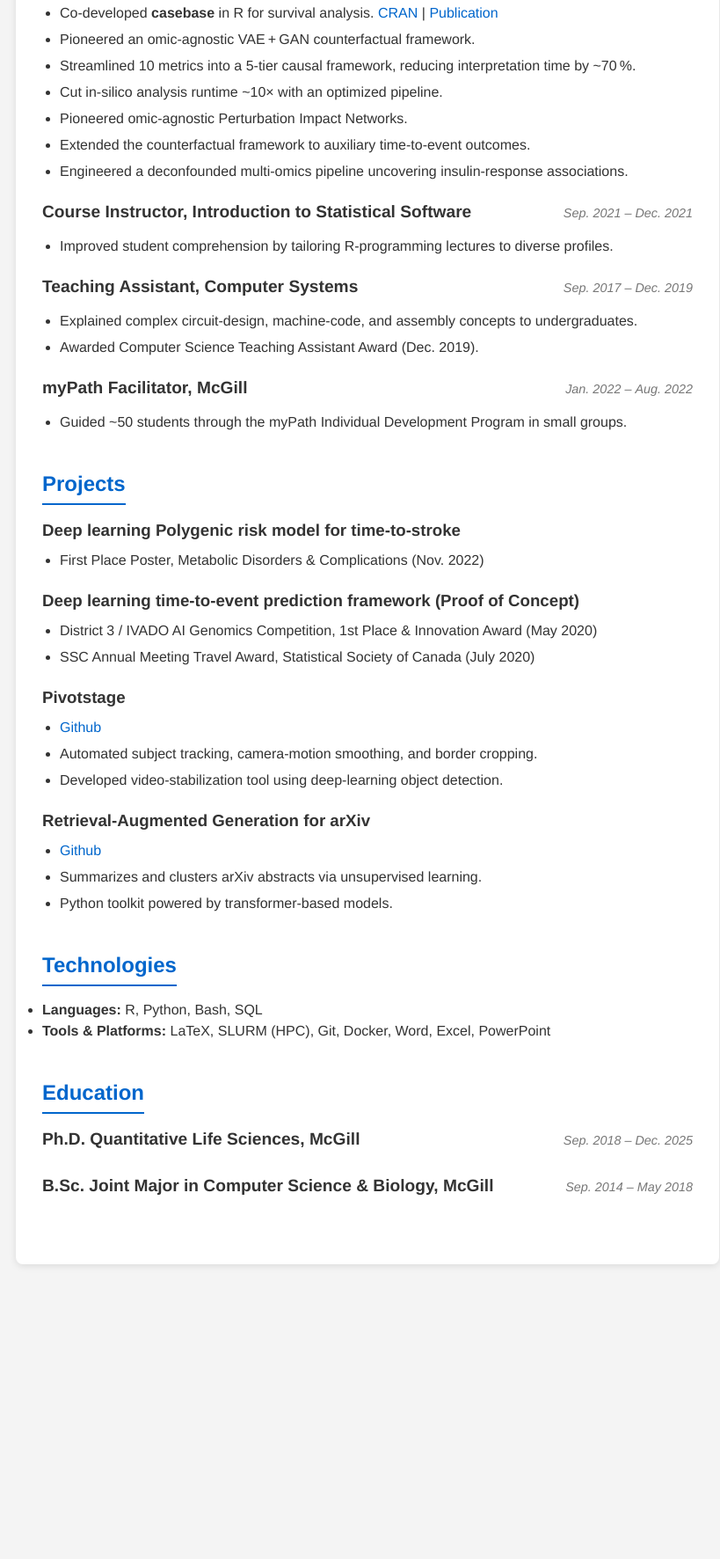
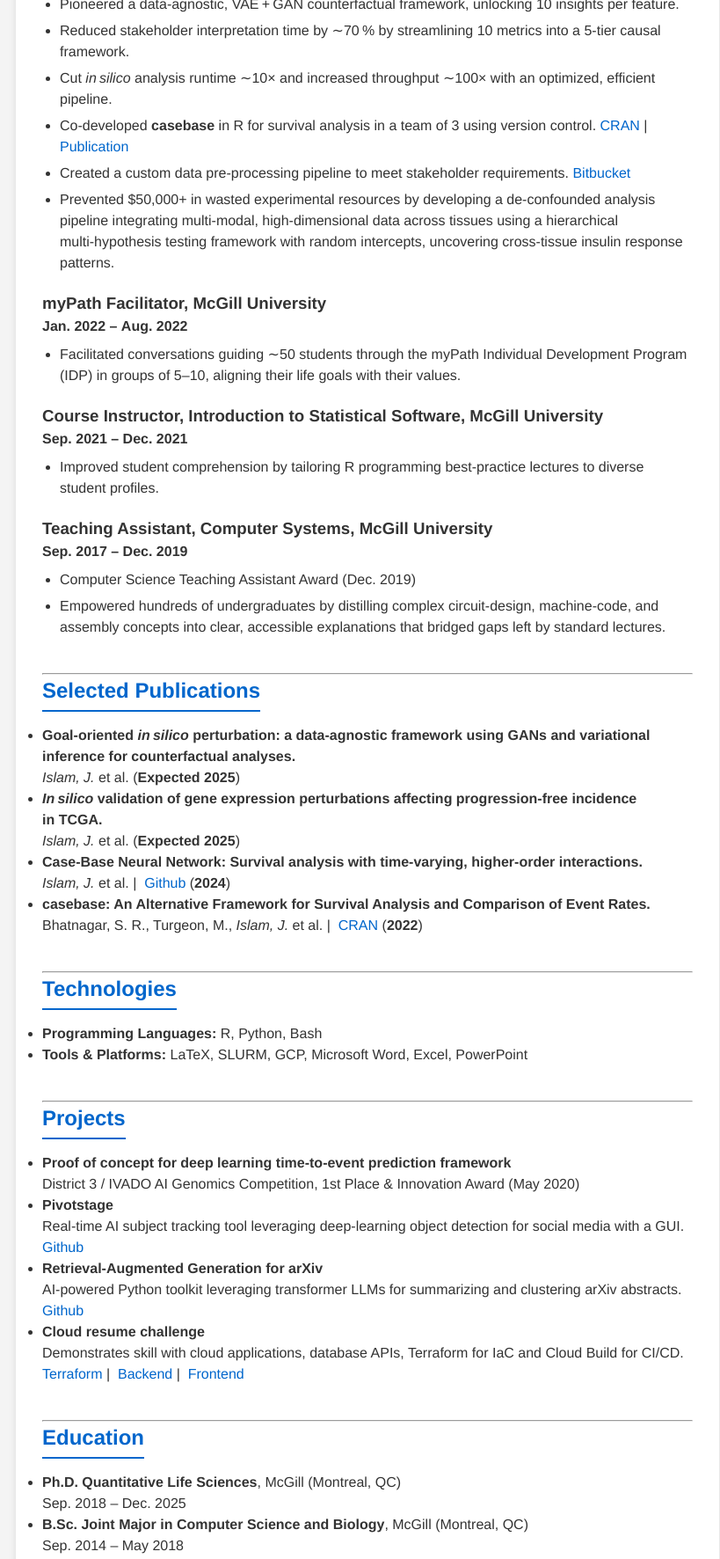
Before and after one commit to Jesse-Islam/resume.jesseislam.com.frontend, a plain HTML site: page index.html in a window 1280 px wide. Shown: the part 466-2238 px from the top of the page at 88% size, without its empty margins (222-1041 px from the left). Before the commit the page ends 1943 px from the top, so only its background shows below. Drawn offline with Linux system fonts and the light colour scheme; no server answers.

Commit message:
updated CV

```diff
--- a/index.html
+++ b/index.html
@@ -119,10 +119,13 @@
     <header>
       <h1>Jesse Islam</h1>
       <div class="contact">
-        Montreal, QC, Canada |
-        <a href="mailto:jesse.islam@mail.mcgill.ca">jesse.islam@mail.mcgill.ca</a> |
-        <a href="https://github.com/Jesse-Islam" target="_blank">Github</a> |
-        <a href="https://linkedin.com/in/jesse-islam-154122140/" target="_blank">LinkedIn</a>
+<p>
+<a href="mailto:jesse.islam@mail.mcgill.ca">jesse.islam@mail.mcgill.ca</a>|
+  <a href="https://github.com/Jesse-Islam" target="_blank">GitHub</a>|
+  <a href="https://linkedin.com/in/jesse-islam-154122140/" target="_blank">LinkedIn</a>|
+  <a href="https://jesseislam.com" target="_blank">JesseIslam.com</a>
+</p>
+
       </div>
     </header>
     <section>
@@ -153,126 +156,158 @@
       });
     });
   </script>
+
+<!-- Header -->
+
+<!-- Experience -->
 <section>
   <h2>Experience</h2>
 
   <div class="item">
-        <div class="item-header">
     <h3>Machine Learning Researcher (PhD), McGill University</h3>
-          <div class="date">Sep.&nbsp;2018&nbsp;–&nbsp;Sept.&nbsp;2025</div>
-        </div>
+    <p><strong>Sep. 2018 – Sept. 2025</strong></p>
     <ul>
-          <li>Created a custom genpipes gene‐expression alignment pipeline. <a href="https://bitbucket.org/Jesse-Islam/genpipes/src/master/" target="_blank">Bitbucket</a></li>
-          <li>Pioneered a deep‑learning framework for time‑varying effects to boost survival prediction accuracy.
-            <a href="https://github.com/Jesse-Islam/cbnn" target="_blank">Github</a> |
-            <a href="https://www.sciencedirect.com/science/article/pii/S2666827024000112" target="_blank">Publication</a> |
+      <li>
+        Pioneered a deep‑learning framework for time‑varying effects, dynamically capturing hazard shifts to boost survival prediction accuracy.
+        <a href="https://github.com/Jesse-Islam/cbnn" target="_blank">Github</a> |
+        <a href="https://www.sciencedirect.com/science/article/pii/S2666827024000112" target="_blank">Publication</a> |
         <a href="https://codeocean.com/capsule/6297135/tree/v1" target="_blank">Docker</a>
       </li>
-          <li>Co‑developed <strong>casebase</strong> in R for survival analysis.
-            <a href="https://cran.r-project.org/package=casebase" target="_blank">CRAN</a> |
+      <li>Pioneered a data‑agnostic, VAE + GAN counterfactual framework, unlocking 10 insights per feature.</li>
+      <li>Reduced stakeholder interpretation time by ∼70 % by streamlining 10 metrics into a 5‑tier causal framework.</li>
+      <li>Cut <em>in silico</em> analysis runtime ∼10× and increased throughput ∼100× with an optimized, efficient pipeline.</li>
+      <li>
+        Co‑developed <strong>casebase</strong> in R for survival analysis in a team of 3 using version control.
+        <a href="https://CRAN.R-project.org/package=casebase" target="_blank">CRAN</a> |
         <a href="https://journal.r-project.org/articles/RJ-2022-052/RJ-2022-052.pdf" target="_blank">Publication</a>
       </li>
-          <li>Pioneered an omic‑agnostic VAE + GAN counterfactual framework.</li>
-          <li>Streamlined 10 metrics into a 5‑tier causal framework, reducing interpretation time by ~70 %.</li>
-          <li>Cut in‑silico analysis runtime ~10× with an optimized pipeline.</li>
-          <li>Pioneered omic‑agnostic Perturbation Impact Networks.</li>
-          <li>Extended the counterfactual framework to auxiliary time‑to‑event outcomes.</li>
-          <li>Engineered a deconfounded multi‑omics pipeline uncovering insulin‑response associations.</li>
+      <li>
+        Created a custom data pre‑processing pipeline to meet stakeholder requirements.
+        <a href="https://bitbucket.org/Jesse-Islam/genpipes/src/master/" target="_blank">Bitbucket</a>
+      </li>
+      <li>
+        Prevented $50,000+ in wasted experimental resources by developing a de‑confounded analysis pipeline integrating multi‑modal, high‑dimensional data across tissues using a hierarchical multi‑hypothesis testing framework with random intercepts, uncovering cross‑tissue insulin response patterns.
+      </li>
     </ul>
   </div>
 
   <div class="item">
-        <div class="item-header">
-          <h3>Course Instructor, Introduction to Statistical Software</h3>
-          <div class="date">Sep.&nbsp;2021&nbsp;–&nbsp;Dec.&nbsp;2021</div>
-        </div>
+    <h3>myPath Facilitator, McGill University</h3>
+    <p><strong>Jan. 2022 – Aug. 2022</strong></p>
     <ul>
-          <li>Improved student comprehension by tailoring R‐programming lectures to diverse profiles.</li>
+      <li>
+        Facilitated conversations guiding ∼50 students through the myPath Individual Development Program (IDP) in groups of 5–10, aligning their life goals with their values.
+      </li>
     </ul>
   </div>
 
   <div class="item">
-        <div class="item-header">
-          <h3>Teaching Assistant, Computer Systems</h3>
-          <div class="date">Sep.&nbsp;2017&nbsp;–&nbsp;Dec.&nbsp;2019</div>
-        </div>
+    <h3>Course Instructor, Introduction to Statistical Software, McGill University</h3>
+    <p><strong>Sep. 2021 – Dec. 2021</strong></p>
     <ul>
-          <li>Explained complex circuit‑design, machine‑code, and assembly concepts to undergraduates.</li>
-          <li>Awarded Computer Science Teaching Assistant Award (Dec.&nbsp;2019).</li>
+      <li>
+        Improved student comprehension by tailoring R programming best‑practice lectures to diverse student profiles.
+      </li>
     </ul>
   </div>
 
   <div class="item">
-        <div class="item-header">
-          <h3>myPath Facilitator, McGill</h3>
-          <div class="date">Jan.&nbsp;2022&nbsp;–&nbsp;Aug.&nbsp;2022</div>
-        </div>
+    <h3>Teaching Assistant, Computer Systems, McGill University</h3>
+    <p><strong>Sep. 2017 – Dec. 2019</strong></p>
     <ul>
-          <li>Guided ~50 students through the myPath Individual Development Program in small groups.</li>
+      <li>Computer Science Teaching Assistant Award (Dec. 2019)</li>
+      <li>
+        Empowered hundreds of undergraduates by distilling complex circuit‑design, machine‑code, and assembly concepts into clear, accessible explanations that bridged gaps left by standard lectures.
+      </li>
     </ul>
   </div>
 </section>
 
+<hr>
+
+<!-- Selected Publications -->
 <section>
-      <h2>Projects</h2>
-
-      <div class="item">
-        <h3>Deep learning Polygenic risk model for time‑to‑stroke</h3>
+  <h2>Selected Publications</h2>
   <ul>
-          <li>First Place Poster, Metabolic Disorders &amp; Complications (Nov.&nbsp;2022)</li>
+    <li>
+      <strong>Goal-oriented <em>in silico</em> perturbation: a data‑agnostic framework using GANs and variational inference for counterfactual analyses.</strong><br>
+      <em>Islam, J.</em> et al. (<strong>Expected 2025</strong>)
+    </li>
+    <li>
+      <strong><em>In silico</em> validation of gene expression perturbations affecting progression‑free incidence in TCGA.</strong><br>
+      <em>Islam, J.</em> et al. (<strong>Expected 2025</strong>)
+    </li>
+    <li>
+      <strong>Case‑Base Neural Network: Survival analysis with time‑varying, higher‑order interactions.</strong><br>
+      <em>Islam, J.</em> et al. |
+      <a href="https://github.com/Jesse-Islam/cbnn" target="_blank">Github</a> (<strong>2024</strong>)
+    </li>
+    <li>
+      <strong>casebase: An Alternative Framework for Survival Analysis and Comparison of Event Rates.</strong><br>
+      Bhatnagar, S. R., Turgeon, M., <em>Islam, J.</em> et al. |
+      <a href="https://CRAN.R-project.org/package=casebase" target="_blank">CRAN</a> (<strong>2022</strong>)
+    </li>
   </ul>
-      </div>
-
-      <div class="item">
-        <h3>Deep learning time‑to‑event prediction framework (Proof of Concept)</h3>
-        <ul>
-          <li>District&nbsp;3 / IVADO AI Genomics Competition, 1st Place &amp; Innovation Award (May&nbsp;2020)</li>
-          <li>SSC Annual Meeting Travel Award, Statistical Society of Canada (July&nbsp;2020)</li>
-        </ul>
-      </div>
-
-      <div class="item">
-        <h3>Pivotstage</h3>
-        <ul>
-          <li><a href="https://github.com/Jesse-Islam/pivotstage" target="_blank">Github</a></li>
-          <li>Automated subject tracking, camera‑motion smoothing, and border cropping.</li>
-          <li>Developed video‑stabilization tool using deep‑learning object detection.</li>
-        </ul>
-      </div>
-
-      <div class="item">
-        <h3>Retrieval‑Augmented Generation for arXiv</h3>
-        <ul>
-          <li><a href="https://github.com/Jesse-Islam/arxiv_rag" target="_blank">Github</a></li>
-          <li>Summarizes and clusters arXiv abstracts via unsupervised learning.</li>
-          <li>Python toolkit powered by transformer‑based models.</li>
-        </ul>
-      </div>
 </section>
 
+<hr>
+
+<!-- Technologies -->
 <section>
   <h2>Technologies</h2>
   <ul>
-        <li><strong>Languages:</strong> R, Python, Bash, SQL</li>
-        <li><strong>Tools &amp; Platforms:</strong> LaTeX, SLURM (HPC), Git, Docker, Word, Excel, PowerPoint</li>
+    <li><strong>Programming Languages:</strong> R, Python, Bash</li>
+    <li><strong>Tools &amp; Platforms:</strong> LaTeX, SLURM, GCP, Microsoft Word, Excel, PowerPoint</li>
   </ul>
 </section>
 
+<hr>
+
+<!-- Projects -->
+<section>
+  <h2>Projects</h2>
+  <ul>
+    <li>
+      <strong>Proof of concept for deep learning time‑to‑event prediction framework</strong><br>
+      District 3 / IVADO AI Genomics Competition, 1st Place & Innovation Award (May 2020)
+    </li>
+    <li>
+      <strong>Pivotstage</strong><br>
+      Real‑time AI subject tracking tool leveraging deep‑learning object detection for social media with a GUI.<br>
+      <a href="https://github.com/Jesse-Islam/pivotstage" target="_blank">Github</a>
+    </li>
+    <li>
+      <strong>Retrieval‑Augmented Generation for arXiv</strong><br>
+      AI‑powered Python toolkit leveraging transformer LLMs for summarizing and clustering arXiv abstracts.<br>
+      <a href="https://github.com/Jesse-Islam/arxiv_rag" target="_blank">Github</a>
+    </li>
+    <li>
+      <strong>Cloud resume challenge</strong><br>
+      Demonstrates skill with cloud applications, database APIs, Terraform for IaC and Cloud Build for CI/CD.<br>
+      <a href="https://github.com/Jesse-Islam/resume.jesseislam.terraform" target="_blank">Terraform</a> |
+      <a href="https://github.com/Jesse-Islam/resume.jesseislam.com.backend" target="_blank">Backend</a> |
+      <a href="https://github.com/Jesse-Islam/resume.jesseislam.com.frontend" target="_blank">Frontend</a>
+    </li>
+  </ul>
+</section>
+
+<hr>
+
+<!-- Education -->
 <section>
   <h2>Education</h2>
-      <div class="item">
-        <div class="item-header">
-          <h3>Ph.D. Quantitative Life Sciences, McGill</h3>
-          <div class="date">Sep.&nbsp;2018&nbsp;–&nbsp;Dec.&nbsp;2025</div>
-        </div>
-      </div>
-      <div class="item">
-        <div class="item-header">
-          <h3>B.Sc. Joint Major in Computer Science &amp; Biology, McGill</h3>
-          <div class="date">Sep.&nbsp;2014&nbsp;–&nbsp;May&nbsp;2018</div>
-        </div>
-      </div>
+  <ul>
+    <li>
+      <strong>Ph.D. Quantitative Life Sciences</strong>, McGill (Montreal, QC)<br>
+      Sep. 2018 – Dec. 2025
+    </li>
+    <li>
+      <strong>B.Sc. Joint Major in Computer Science and Biology</strong>, McGill (Montreal, QC)<br>
+      Sep. 2014 – May 2018
+    </li>
+  </ul>
 </section>
+
   </div>
 
 
```
Lines whose indentation alone changed are shown as unchanged.
